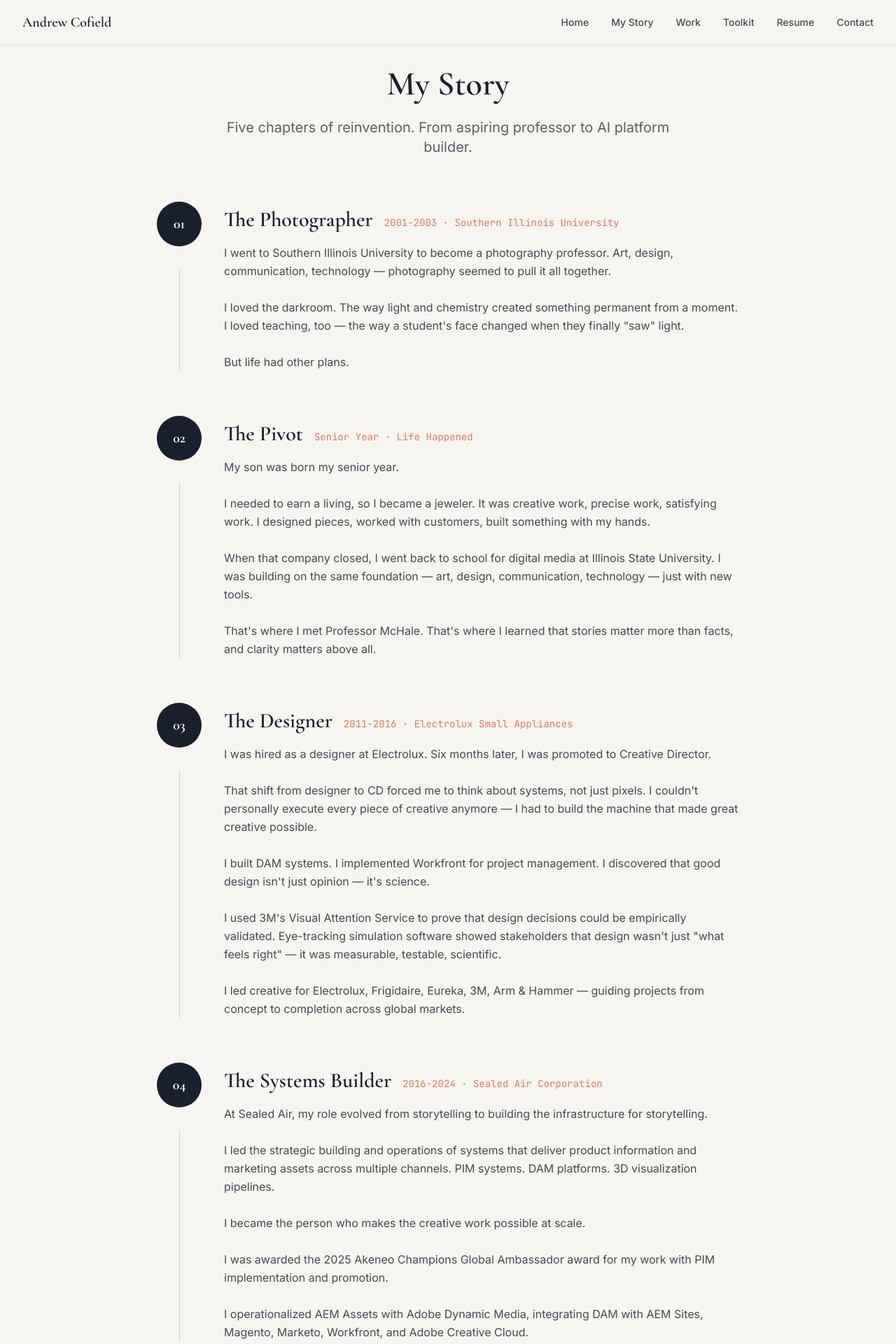
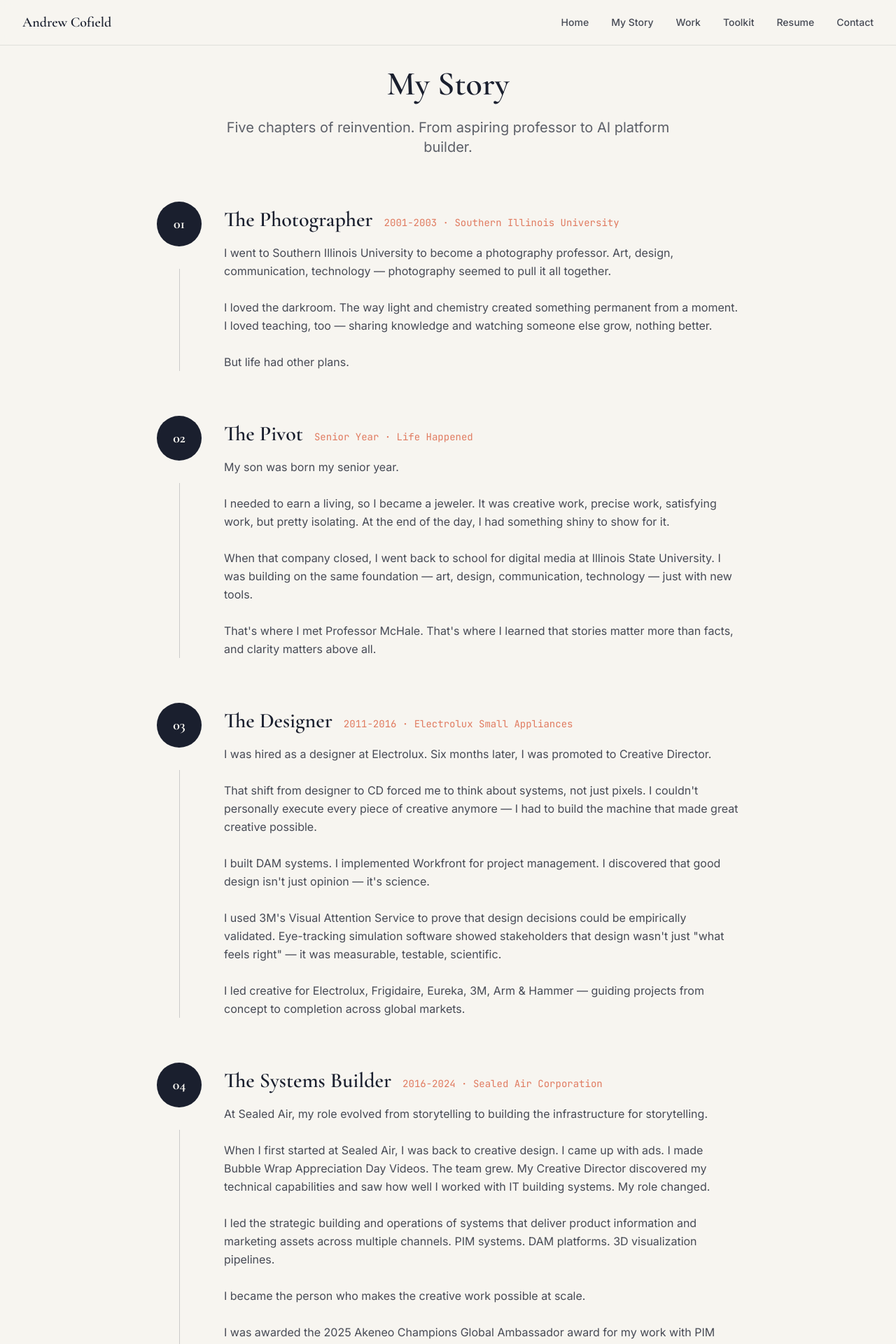
Before and after one commit to andrewcofield-eng/andrewcofield-portfolio, a Next.js app: page /story in a window 1280 px wide. Shown: the top 1920 px of the page at 70% size. Built offline with nearby package versions, Linux system fonts and the light colour scheme.

Commit message:
Update copy on story page

```diff
--- a/app/story/page.tsx
+++ b/app/story/page.tsx
@@ -14,7 +14,7 @@ const chapters = [
     location: "Southern Illinois University",
     content: `I went to Southern Illinois University to become a photography professor. Art, design, communication, technology — photography seemed to pull it all together.
 
-I loved the darkroom. The way light and chemistry created something permanent from a moment. I loved teaching, too — the way a student's face changed when they finally "saw" light.
+I loved the darkroom. The way light and chemistry created something permanent from a moment. I loved teaching, too — sharing knowledge and watching someone else grow, nothing better.
 
 But life had other plans.`,
   },
@@ -25,7 +25,7 @@ But life had other plans.`,
     location: "Life Happened",
     content: `My son was born my senior year.
 
-I needed to earn a living, so I became a jeweler. It was creative work, precise work, satisfying work. I designed pieces, worked with customers, built something with my hands.
+I needed to earn a living, so I became a jeweler. It was creative work, precise work, satisfying work, but pretty isolating. At the end of the day, I had something shiny to show for it.
 
 When that company closed, I went back to school for digital media at Illinois State University. I was building on the same foundation — art, design, communication, technology — just with new tools.
 
@@ -52,6 +52,8 @@ I led creative for Electrolux, Frigidaire, Eureka, 3M, Arm & Hammer — guiding
     period: "2016-2024",
     location: "Sealed Air Corporation",
     content: `At Sealed Air, my role evolved from storytelling to building the infrastructure for storytelling.
+
+When I first started at Sealed Air, I was back to creative design. I came up with ads. I made Bubble Wrap Appreciation Day Videos. The team grew. My Creative Director discovered my technical capabilities and saw how well I worked with IT building systems. My role changed.
 
 I led the strategic building and operations of systems that deliver product information and marketing assets across multiple channels. PIM systems. DAM platforms. 3D visualization pipelines.
 
```
